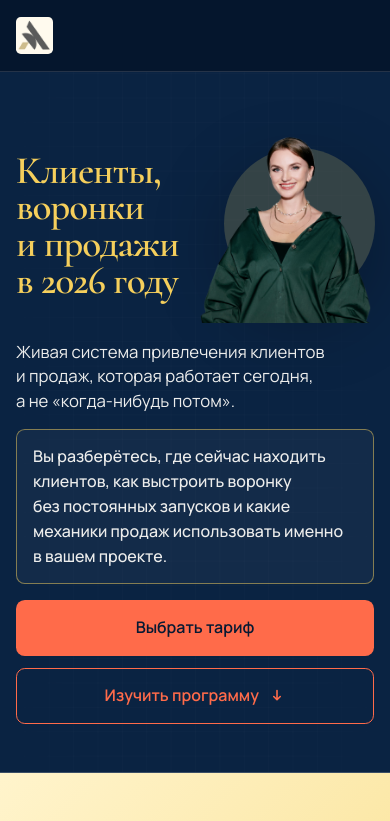
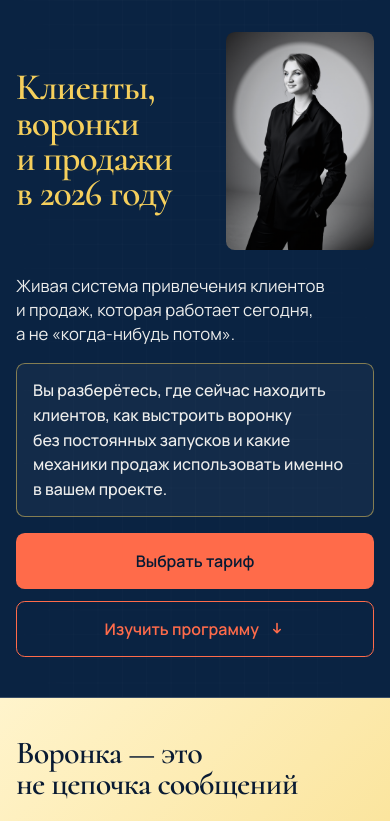
Before and after one commit to sergey9lap-sys/Chess, a website built with Vite: page index.html in a window 390 px wide. Shown: the top 821 px of the page. Built offline with nearby package versions, Linux system fonts and the light colour scheme.

Commit message:
Update expert portrait and compact section spacing

```diff
--- a/index.html
+++ b/index.html
@@ -53,7 +53,7 @@
 
           <div class="hero-system" aria-label="От первого контакта до постоянных продаж">
             <div class="hero-person">
-              <img src="/alexandra-hero.avif" alt="Александра Горева-Куртышева" width="1000" height="1000" fetchpriority="high" />
+              <img src="/alexandra-hero-bw.png" alt="Александра Горева-Куртышева" width="848" height="1264" fetchpriority="high" />
               <p><strong>Александра Горева-Куртышева</strong><span>автор программы</span></p>
             </div>
             <svg class="hero-route" viewBox="0 0 720 720" role="img" aria-label="Маршрут клиента соединяет источники, воронку и продажи">
--- a/src/styles.css
+++ b/src/styles.css
@@ -2062,3 +2062,25 @@ details[open] summary::after {
     animation-iteration-count: 1 !important;
   }
 }
+/* Compact spacing and supplied photographic portrait, shared with webinar. */
+.page-section { min-height: auto; padding-block: 4rem; }
+.hero { padding-top: 7rem; }
+.care { padding-block: 4rem; }
+.hero-system { min-height: 31rem; transform: none; display: flex; align-items: center; justify-content: center; }
+.hero-person { position: relative; inset: auto; width: min(82%, 26rem); }
+.hero-person::after, .hero-route { display: none; }
+.hero-person img { display: block; aspect-ratio: 0.8; object-fit: cover; object-position: center 20%; border-radius: var(--radius); filter: none; }
+@media (max-width: 820px) {
+  .site-header { display: none; }
+  .page-section, .care { padding-block: 2.5rem; }
+  .hero { min-height: auto; padding-top: 2rem; padding-bottom: 2.5rem; }
+  .hero-system { min-height: 0; }
+  .hero-person { inset: auto; width: min(75%, 24rem); }
+}
+@media (max-width: 540px) {
+  .hero-grid { column-gap: 0.6rem; grid-template-columns: minmax(0, 56%) minmax(0, 1fr); }
+  .hero h1 { margin: 0; font-size: clamp(2rem, 9.6vw, 3.05rem); }
+  .hero-system { margin: 0; align-self: center; min-height: 0; }
+  .hero-person { width: 100%; }
+  .hero-person img { aspect-ratio: 0.68; border-radius: 0.55rem; object-position: 50% 14%; }
+}
```
Also changed, not shown: public/alexandra-hero-bw.png (added).
